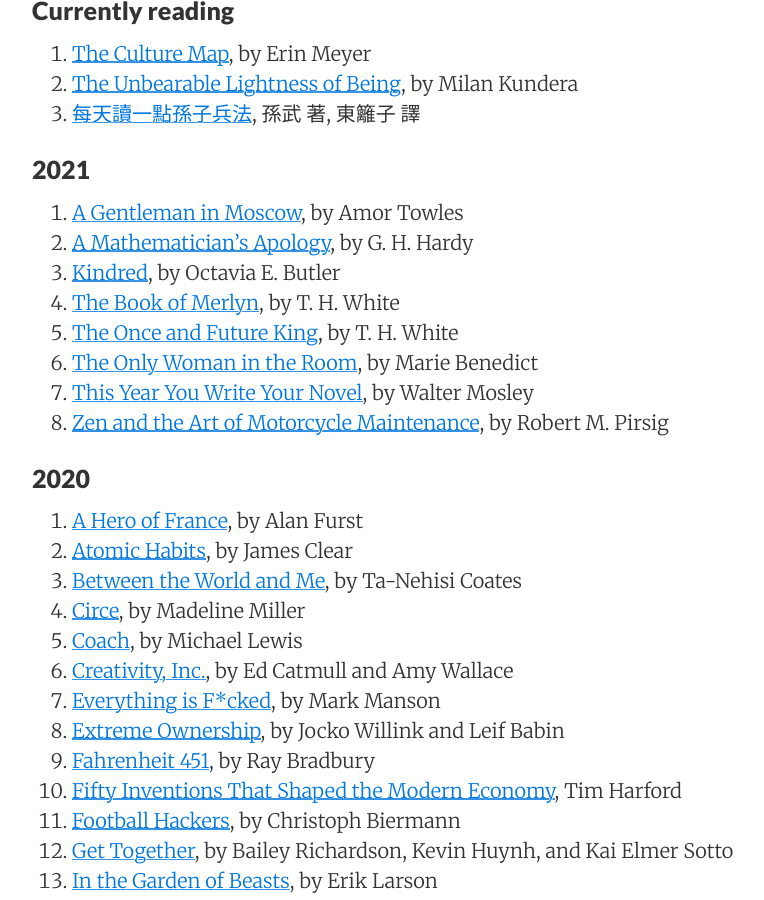
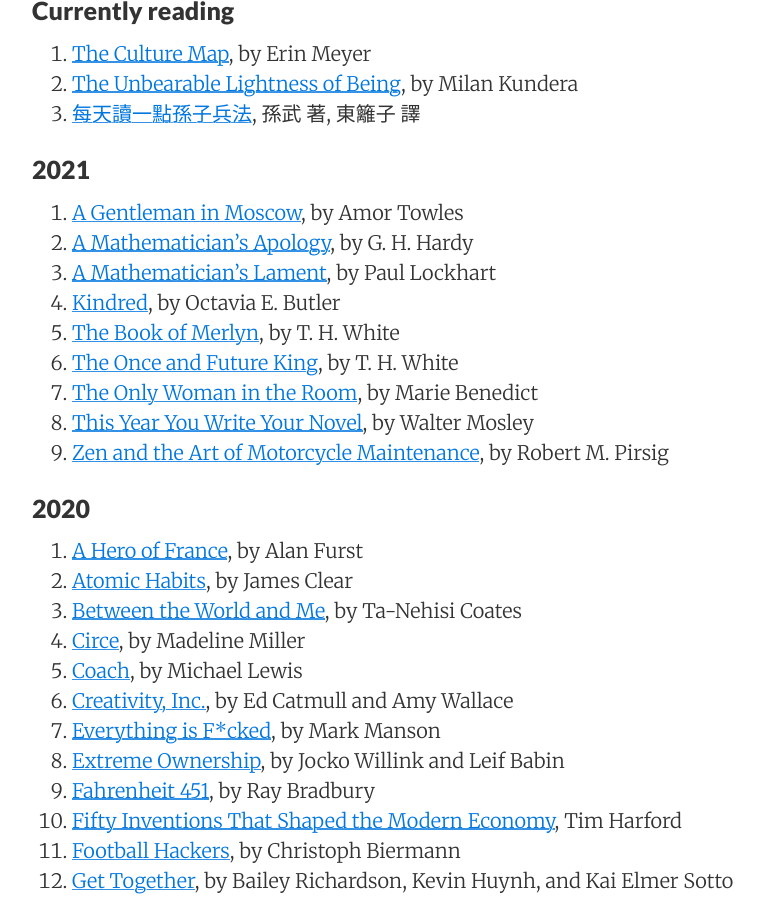
Before and after one commit to sewardlee337/sewardlee337.github.io, a Jekyll site: the page built from readinglist.md, in a window 1280 px wide and 900 px high, scrolled down 380 px. Shown: the whole window, without its empty margins (188-952 px from the left). Built offline with Jekyll 4.4.1, drawn with Linux system fonts in a browser that asks for light colours; nearby versions of some CDN libraries.

Commit message:
update reading list

```diff
--- a/readinglist.md
+++ b/readinglist.md
@@ -21,6 +21,7 @@ _"My alma mater was books, a good library... I could spend the rest of my life r
 
 1. [A Gentleman in Moscow](https://amzn.to/3qddvwQ), by Amor Towles
 1. [A Mathematician's Apology](https://amzn.to/3rpMx6f), by G. H. Hardy
+1. [A Mathematician's Lament](https://amzn.to/30MwHa3), by Paul Lockhart
 1. [Kindred](https://amzn.to/3pBY7du), by Octavia E. Butler
 1. [The Book of Merlyn](https://amzn.to/3r3zxTq), by T. H. White
 1. [The Once and Future King](https://amzn.to/2KTm9Bw), by T. H. White
```
